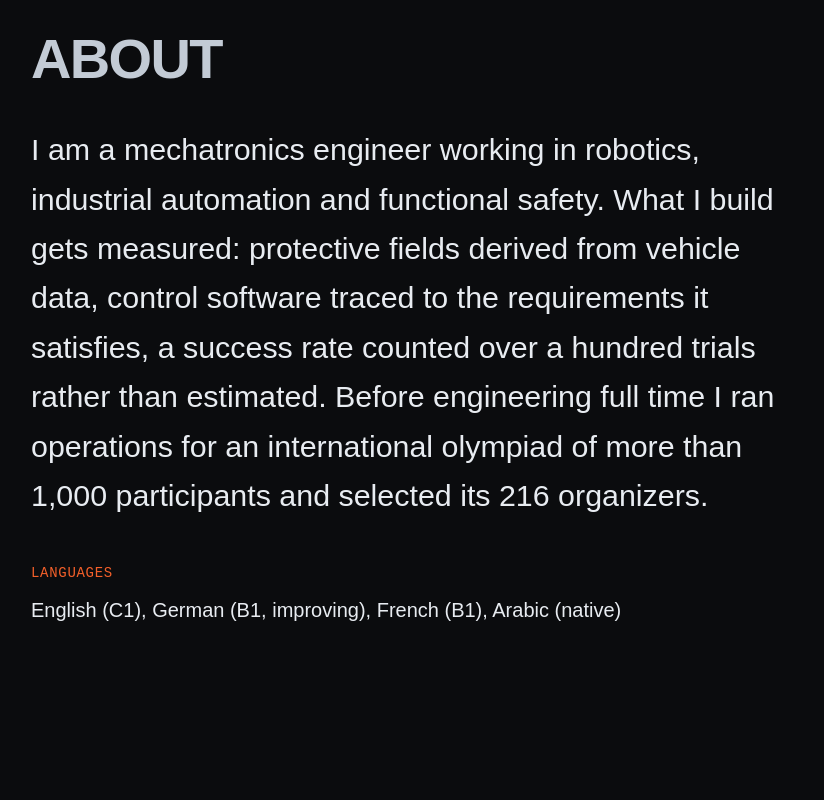
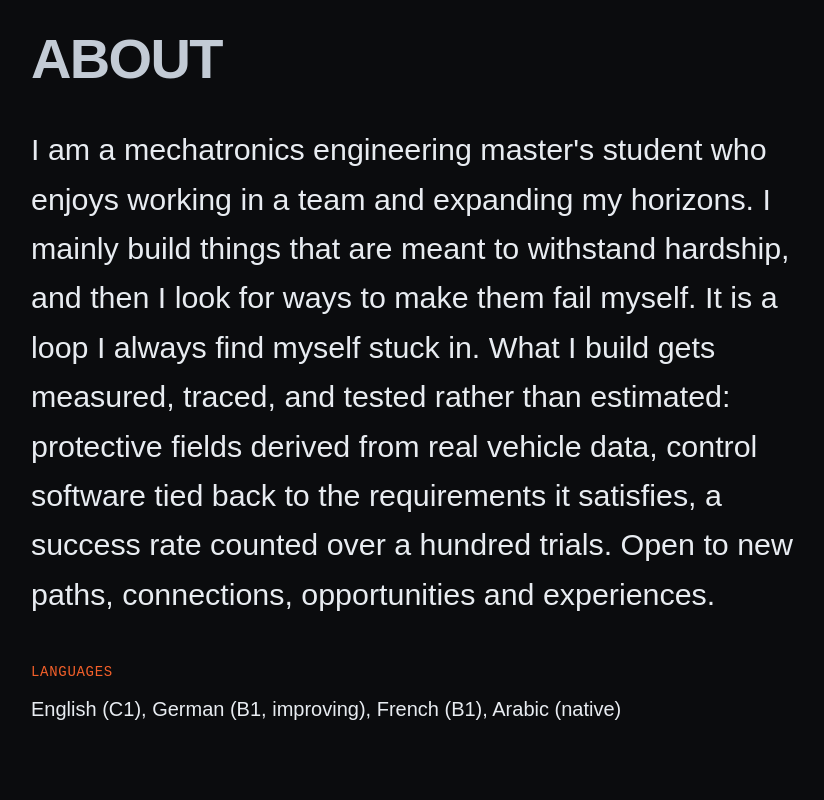
Before and after one commit to MKamel7/MKamel7.github.io, a React (Vite) app: page / in a window 1280 px wide. Shown: the part 1500-2300 px from the top of the page, without its empty margins (9-833 px from the left). Built offline with nearby package versions, Linux system fonts and the light colour scheme.

Commit message:
Rewrite the About paragraph in Mo's own voice

```diff
--- a/src/content.ts
+++ b/src/content.ts
@@ -58,7 +58,7 @@ const en: Content = {
   about: {
     heading: 'About',
     paragraph:
-      'I am a mechatronics engineer working in robotics, industrial automation and functional safety. What I build gets measured: protective fields derived from vehicle data, control software traced to the requirements it satisfies, a success rate counted over a hundred trials rather than estimated. Before engineering full time I ran operations for an international olympiad of more than 1,000 participants and selected its 216 organizers.',
+      "I am a mechatronics engineering master's student who enjoys working in a team and expanding my horizons. I mainly build things that are meant to withstand hardship, and then I look for ways to make them fail myself. It is a loop I always find myself stuck in. What I build gets measured, traced, and tested rather than estimated: protective fields derived from real vehicle data, control software tied back to the requirements it satisfies, a success rate counted over a hundred trials. Open to new paths, connections, opportunities and experiences.",
     languagesLabel: 'Languages',
     languages: 'English (C1), German (B1, improving), French (B1), Arabic (native)',
   },
@@ -226,7 +226,7 @@ const de: Content = {
   about: {
     heading: 'Über mich',
     paragraph:
-      'Ich bin Mechatronikingenieur in den Bereichen Robotik, industrielle Automatisierung und funktionale Sicherheit. Was ich baue, wird gemessen: Schutzfelder aus Fahrzeugdaten abgeleitet, Steuerungssoftware bis zu den Anforderungen rückverfolgt, die sie erfüllt, eine Erfolgsquote über hundert Versuche gezählt statt geschätzt. Vor der Technik habe ich den Ablauf einer internationalen Olympiade mit über 1.000 Teilnehmenden geleitet und ihre 216 Organisatoren ausgewählt.',
+      'Ich bin Masterstudent der Mechatronik, arbeite gern im Team und erweitere gern meinen Horizont. Ich baue vor allem Dinge, die etwas aushalten sollen, und suche anschließend selbst nach Wegen, sie zum Scheitern zu bringen. Das ist eine Schleife, in der ich immer wieder lande. Was ich baue, wird gemessen, rückverfolgt und getestet, nicht nur geschätzt: Schutzfelder aus echten Fahrzeugdaten abgeleitet, Steuerungssoftware an die Anforderungen gekoppelt, die sie erfüllt, eine Erfolgsquote über hundert Versuche gezählt. Offen für neue Wege, Kontakte, Möglichkeiten und Erfahrungen.',
     languagesLabel: 'Sprachen',
     languages: 'Englisch (C1), Deutsch (B1, im Ausbau), Französisch (B1), Arabisch (Muttersprache)',
   },
```
